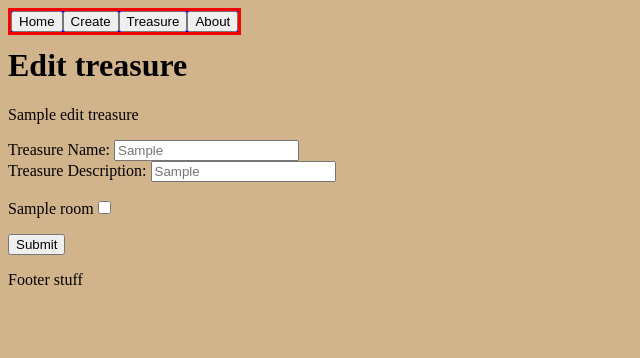
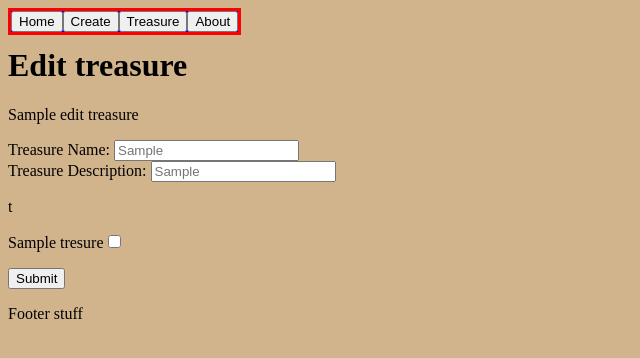
Before and after one commit to LeoKnox/adventure_django, a Django app: template templates/edit_treasure.html in a window 1280 px wide. Shown: the top 358 px of the page, without its empty margins (0-640 px from the left). Run offline with Django 3.2, Linux system fonts and the light colour scheme; the template is opened without the code that fills it: most values are stand-ins (such as "Sample title", 1, 10 or a date in 2020).

Commit message:
Add files via upload

```diff
--- a/rooms/templates/edit_treasure.html
+++ b/rooms/templates/edit_treasure.html
@@ -14,6 +14,9 @@
     <label>Treasure Description: </label>
     <input type="text" name="description" placeholder={{ edit_treasure.description }} >
     <br>
+    {% for tresure in room_treasures %}
+        <p>t</p>
+    {% endfor %}
     {% for room in room_treasures %}
          <p>{{ room.name }}<input type="checkbox" name="new_doors" value="{{ room.id }}"></p>
     {% endfor %}
```
